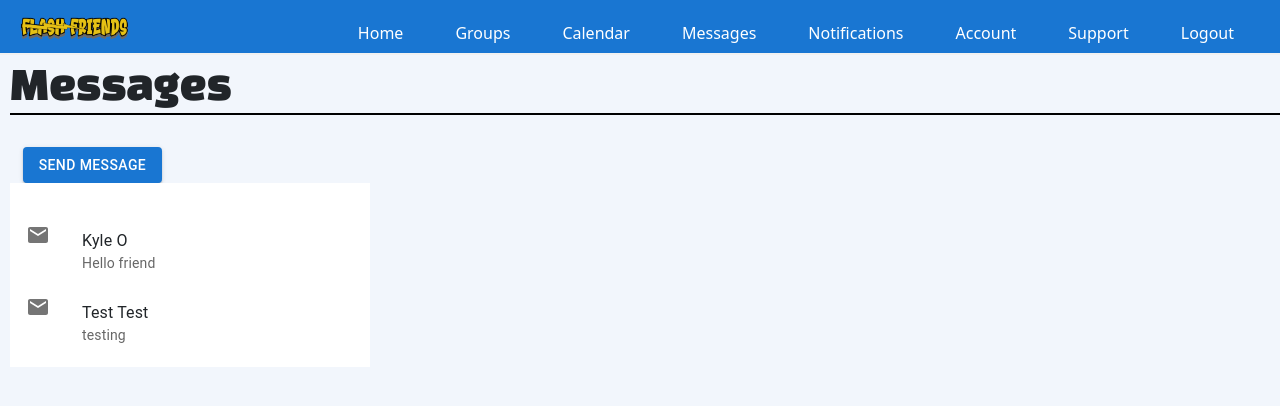
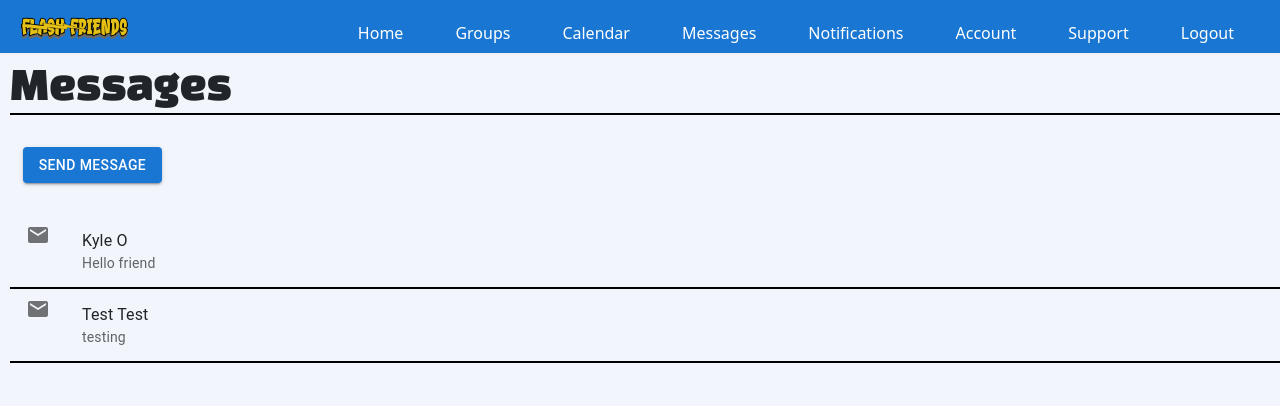
Before and after one commit to kmill227/InteractiveSchedulerFrontend, a React (Create React App) app in the folder frontend/: page /Messages in a window 1280 px wide. Shown: the top 406 px of the page. Built offline with nearby package versions, Linux system fonts and the light colour scheme.

Commit message:
No whites and lines added
no white boxes behind pulled data, added lines under each message.

```diff
--- a/frontend/src/App.js
+++ b/frontend/src/App.js
@@ -7,7 +7,6 @@ import MyCalendar from './CalendarApp';
 import Messages from './Messages';
 import Support from './Support';
 import Login from './Login';
-import Navbar from './Navbar';
 import AddEvent from './AddEvent';
 import Groups from './Groups';
 import CreateGroup from './CreateGroup';
--- a/frontend/src/CalendarApp.js
+++ b/frontend/src/CalendarApp.js
@@ -60,6 +60,8 @@ import BurgerMenu from './components/BurgerNav';
 
 		<div className="calendar">
             <div style={{marginBottom: "20px"}}>
+				<p></p>
+				<p></p>
         <Button style={{marginLeft: "20px"}}variant="contained" as={Link} to="/AddEvent">
             Add Event
         </Button>
--- a/frontend/src/Home.js
+++ b/frontend/src/Home.js
@@ -71,7 +71,7 @@ export default function(){
         <div id="Home_mainContent">
         <h2>Today's Events:</h2>
         <p>
-        <List sx={{ width: '100%', maxWidth: 360, bgcolor: 'background.paper' }}>
+        <List sx={{ width: '100%', maxWidth: 360}}>
     <br/>
     {data.map(elem => (
       <ListItem alignItems="flex-start">
@@ -85,7 +85,7 @@ export default function(){
         </p>
         <h2>Upcoming Events:</h2>
         <p>
-            <List sx={{ width: '100%', maxWidth: 360, bgcolor: 'background.paper' }}>
+            <List sx={{ width: '100%', maxWidth: 360}}>
             <br/>
                 {weekData.map(elemWeek => (
                     <ListItem alignItems="flex-start">
--- a/frontend/src/Messages.css
+++ b/frontend/src/Messages.css
@@ -19,6 +19,15 @@
 #sendMessage{
     margin-left:1%;
 }
-#Messages_mainContent{
+#msgcontent{
     font-family: "Raleway";
 }
+.lineForMessage{
+    margin: 0;
+    padding: 0;
+    box-sizing: border-box;
+    border-bottom-width: 2px;
+    border-bottom-color: black;
+    border-bottom-style: solid;
+    width: 100%;
+}
--- a/frontend/src/Messages.js
+++ b/frontend/src/Messages.js
@@ -14,6 +14,7 @@ import TextField from "@material-ui/core/TextField";
 import BurgerMenu from './components/BurgerNav';
 import './Messages.css';
 import "./font/ChangaOne-Regular.ttf";
+import "./font/Raleway-Regular.ttf";
 
 
 export default function Messages() {
@@ -79,15 +80,14 @@ export default function Messages() {
     <BurgerMenu />
     <div style={{marginLeft: 10}}>
     <h1 id="messageHeader">Messages</h1>
-    <div id="Messages_mainContent">
     <br/>
     <Grid item xs={12} sm={6} md={3} id="sendMessage">
             <Button className="sendMessage" variant="contained" type="button" onClick={handleOpen}>Send Message</Button>
     </Grid>
-    <List sx={{ width: '100%', maxWidth: 360, bgcolor: 'background.paper' }}>
+    <List sx={{ width: '100%' }}>
     <br/>
-
     {data.map(elem => (
+      <div className="lineForMessage">
       <ListItem alignItems="flex-start">
         <ListItemIcon>
           <EmailIcon />
@@ -98,11 +98,14 @@ export default function Messages() {
             <React.Fragment>
               {elem.msgcontent}
             </React.Fragment>
+
           }
         />
       </ListItem>
-      ))}
+      </div>))}
       </List>
+
+
 <Modal
   open={open}
   onClose={handleClose}
@@ -123,7 +126,6 @@ export default function Messages() {
         </Grid>
   </Box>
 </Modal></div>
-      </div>
       </>
   )
         };
--- a/frontend/src/Notifications.js
+++ b/frontend/src/Notifications.js
@@ -40,7 +40,7 @@ export default function() {
                 <BurgerMenu/>
                 <div id="notiPage">
                 <h1 id="notiHeader">Notifications</h1>
-                { <List className= "NotificationList" sx={{ width: '100%', maxWidth: 360, bgcolor: 'background.paper' }}>
+                { <List className= "NotificationList" sx={{ width: '100%', maxWidth: 360}}>
                     {data.map(elem => (
                         <ListItem alignItems="flex-start">
                             <ListItemIcon>
```
